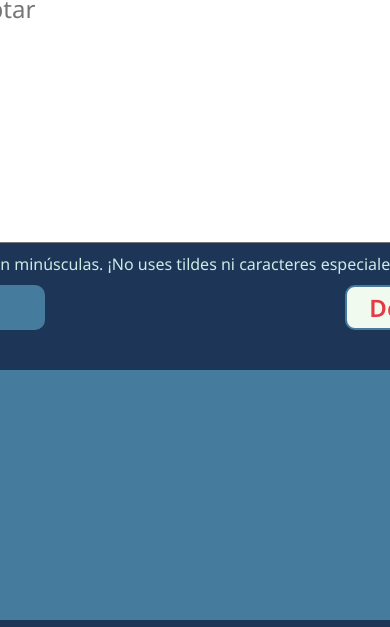
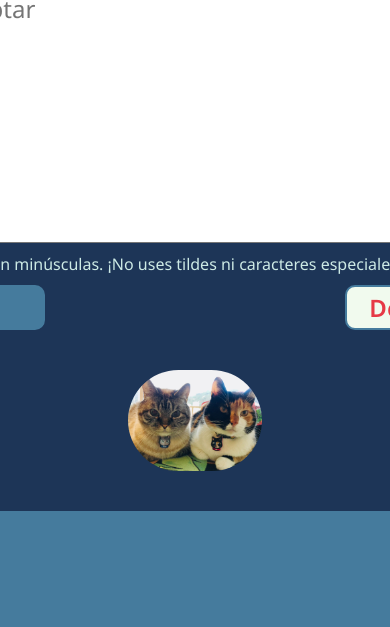
Before and after one commit to mejia0392/encriptador, a plain HTML site: page index.html in a window 390 px wide. Shown: the part 171-798 px from the top of the page. Drawn offline with Linux system fonts and the light colour scheme.

Commit message:
Agrega foto de puchis

```diff
--- a/index.html
+++ b/index.html
@@ -26,6 +26,8 @@
                 </div>
             </div>
 
+            <img class="foto_tomas_y_mili" src="tomasymili.jpg" alt="Foto de Tomás y Mili">
+
             <div class="container_muestra_texto">
                 <div class="muestra_texto">
                     <p id="muestra_texto"></p>
--- a/style.css
+++ b/style.css
@@ -103,7 +103,7 @@ body {
   }
 
   .inserta_texto {
-    width: 600px;
+    width: 500px;
     display: flex;
     flex-direction: column;
     gap: 4px;
@@ -127,6 +127,12 @@ body {
     border-radius: 10px;
     resize: none;
     padding: 0%;
+  }
+
+  .foto_tomas_y_mili {
+    height: 20%;
+    width: 20%;
+    border-radius: 200px;
   }
 
   .muestra_texto {
@@ -200,6 +206,12 @@ body {
       flex-direction: column;
       gap: 8px;
     }
+
+    .foto_tomas_y_mili {
+      height: 40%;
+      width: 40%;
+      border-radius: 200px;
+    }
   }
 
   @media (max-width: 376px) {
@@ -225,4 +237,10 @@ body {
       flex-direction: column;
       gap: 8px;
     }
+
+    .foto_tomas_y_mili {
+      height: 40%;
+      width: 40%;
+      border-radius: 200px;
     }
+    }
```
Also changed, not shown: tomasymili.jpg (added).
